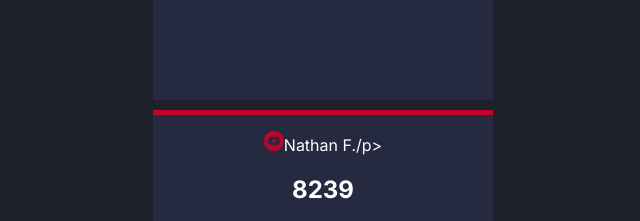
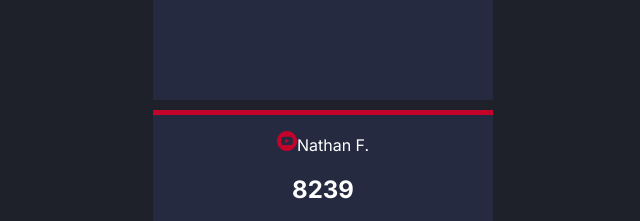
Before and after one commit to Avantiermv/social-media-dashboard-challenge, a plain HTML site: page index.html in a window 1280 px wide. Shown: the part 1060-1281 px from the top of the page, 317-957 px from the left. Drawn offline with Linux system fonts and the light colour scheme.

Commit message:
Update inde.html

```diff
--- a/index.html
+++ b/index.html
@@ -15,10 +15,12 @@
   </div>
   <hr>
   <main>
+
     <div id="boxbutton">
       <p>Dark Mode</p>
       <button disabled="disabled">switch</button>
     </div>
+
       <section id="section1">
         <div id="face">
           <p class="p1"><img src="images/icon-facebook.svg" alt="">@nathanf</p>
@@ -42,7 +44,7 @@
         </div>
 
         <div id="youtube">
-          <p class="p1"><img src="images/icon-youtube.svg" alt="">Nathan F./p>
+          <p class="p1"><img src="images/icon-youtube.svg" alt="">Nathan F.</p>
             <h2 class="h2numbers">8239</h2>
             <p class="p2">Subscribers</p>
             <h3>144 Today</h3>
```
